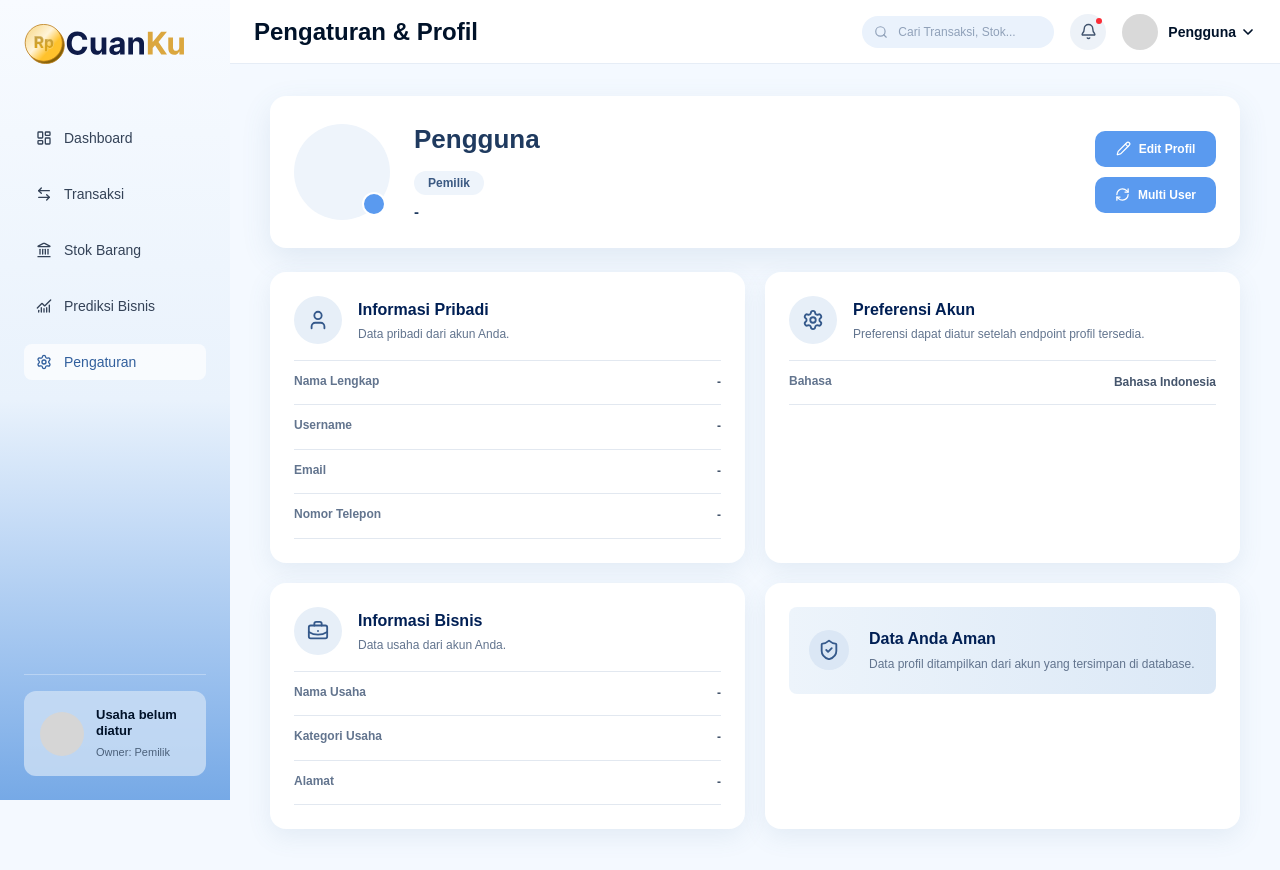
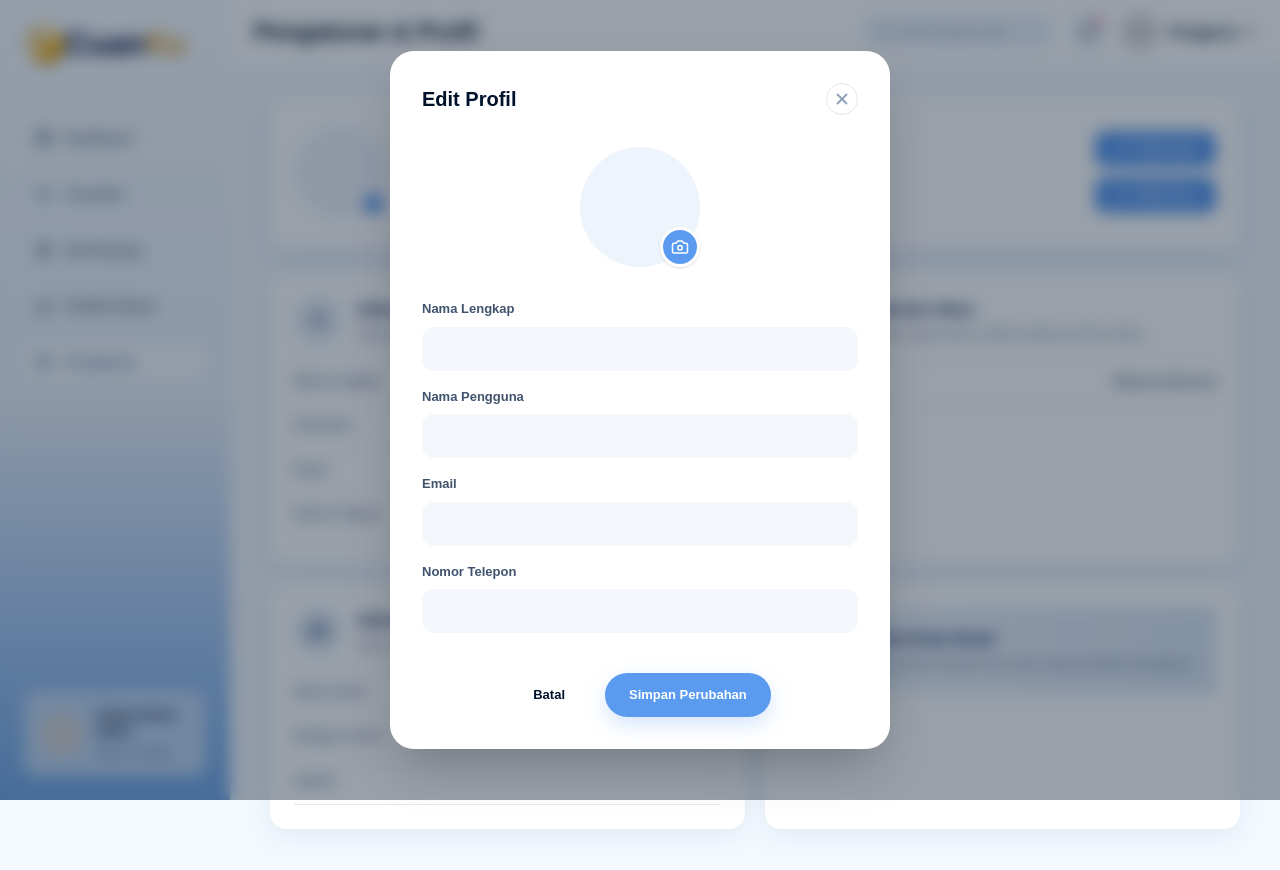
Before and after one commit to bayumutawakkil/cuanku-frontend, a Next.js app: page /settings in a window 1280 px wide. Both pictures are taken after a click on the button "Edit Profil". Shown: the top 870 px of the page. Built offline with nearby package versions, Linux system fonts and the light colour scheme.

Commit message:
feat: add ProfileContent component for user profile and business data management

```diff
--- a/src/components/ProfileContent.tsx
+++ b/src/components/ProfileContent.tsx
@@ -1,6 +1,6 @@
 "use client";
 
-import { BriefcaseBusiness, Pencil, RefreshCw, Settings, ShieldCheck, User } from "lucide-react";
+import { BriefcaseBusiness, Camera, Pencil, RefreshCw, Settings, ShieldCheck, User, X } from "lucide-react";
 import { useEffect, useState } from "react";
 import { useRouter } from "next/navigation";
 import { clearSession, getSessionUser, type SessionUser } from "../lib/session";
@@ -10,6 +10,7 @@ const valueOrDash = (value?: string) => value || "-";
 export default function ProfileContent() {
   const router = useRouter();
   const [user, setUser] = useState<SessionUser>({});
+  const [isEditModalOpen, setIsEditModalOpen] = useState(false);
 
   useEffect(() => {
     setUser(getSessionUser());
@@ -53,7 +54,7 @@ export default function ProfileContent() {
             </div>
           </div>
           <div className="flex flex-col gap-2.5">
-            <button type="button" className="flex items-center justify-center gap-2 rounded-[10px] bg-[#5a9aef] px-5 py-2.5 text-xs font-semibold text-white transition hover:bg-[#4a89db]">
+            <button type="button" onClick={() => setIsEditModalOpen(true)} className="flex items-center justify-center gap-2 rounded-[10px] bg-[#5a9aef] px-5 py-2.5 text-xs font-semibold text-white transition hover:bg-[#4a89db]">
               <Pencil size={15} /> Edit Profil
             </button>
             <button type="button" className="flex items-center justify-center gap-2 rounded-[10px] bg-[#5a9aef] px-5 py-2.5 text-xs font-semibold text-white transition hover:bg-[#4a89db]">
@@ -77,6 +78,56 @@ export default function ProfileContent() {
           </section>
         </div>
       </div>
+
+      {isEditModalOpen && (
+        <div className="fixed inset-0 z-50 flex items-center justify-center bg-[#001229]/40 p-4 backdrop-blur-sm">
+          <div className="w-full max-w-[500px] rounded-[24px] bg-white p-8 shadow-2xl">
+            <div className="flex items-center justify-between">
+              <h2 className="text-xl font-bold text-[#001229]">Edit Profil</h2>
+              <button type="button" onClick={() => setIsEditModalOpen(false)} className="rounded-full border border-slate-200 p-1.5 text-slate-400 transition hover:bg-slate-50 hover:text-slate-600">
+                <X size={18} strokeWidth={2.5} />
+              </button>
+            </div>
+
+            <div className="mt-8 flex justify-center">
+              <div className="relative">
+                <div className="h-[120px] w-[120px] rounded-full bg-[#eef4fb]" />
+                <button type="button" className="absolute bottom-0 right-0 flex h-10 w-10 items-center justify-center rounded-full border-[3px] border-white bg-[#5a9aef] text-white shadow-sm hover:bg-[#4a89db]">
+                  <Camera size={18} />
+                </button>
+              </div>
+            </div>
+
+            <div className="mt-8 space-y-4">
+              <div>
+                <label className="mb-2 block text-[13px] font-bold text-[#40536d]">Nama Lengkap</label>
+                <input type="text" defaultValue={user.nama_lengkap ?? user.nama_UMKM ?? ""} className="w-full rounded-xl bg-[#f4f7fb] px-4 py-3 text-sm font-semibold text-[#001229] outline-none transition focus:ring-2 focus:ring-[#5a9aef]/20" />
+              </div>
+              <div>
+                <label className="mb-2 block text-[13px] font-bold text-[#40536d]">Nama Pengguna</label>
+                <input type="text" defaultValue={user.username ?? ""} className="w-full rounded-xl bg-[#f4f7fb] px-4 py-3 text-sm font-semibold text-[#001229] outline-none transition focus:ring-2 focus:ring-[#5a9aef]/20" />
+              </div>
+              <div>
+                <label className="mb-2 block text-[13px] font-bold text-[#40536d]">Email</label>
+                <input type="email" defaultValue={user.email ?? ""} className="w-full rounded-xl bg-[#f4f7fb] px-4 py-3 text-sm font-semibold text-[#001229] outline-none transition focus:ring-2 focus:ring-[#5a9aef]/20" />
+              </div>
+              <div>
+                <label className="mb-2 block text-[13px] font-bold text-[#40536d]">Nomor Telepon</label>
+                <input type="text" defaultValue={user.nomor_telepon ?? ""} className="w-full rounded-xl bg-[#f4f7fb] px-4 py-3 text-sm font-semibold text-[#001229] outline-none transition focus:ring-2 focus:ring-[#5a9aef]/20" />
+              </div>
+            </div>
+
+            <div className="mt-10 flex items-center justify-center gap-4">
+              <button type="button" onClick={() => setIsEditModalOpen(false)} className="rounded-full px-6 py-3 text-[13px] font-bold text-[#001229] hover:bg-slate-50">
+                Batal
+              </button>
+              <button type="button" onClick={() => setIsEditModalOpen(false)} className="rounded-full bg-[#5a9aef] px-6 py-3 text-[13px] font-bold text-white shadow-[0_8px_20px_rgba(90,154,239,0.25)] transition hover:bg-[#4a89db] hover:shadow-[0_8px_20px_rgba(90,154,239,0.35)]">
+                Simpan Perubahan
+              </button>
+            </div>
+          </div>
+        </div>
+      )}
     </main>
   );
 }
```
